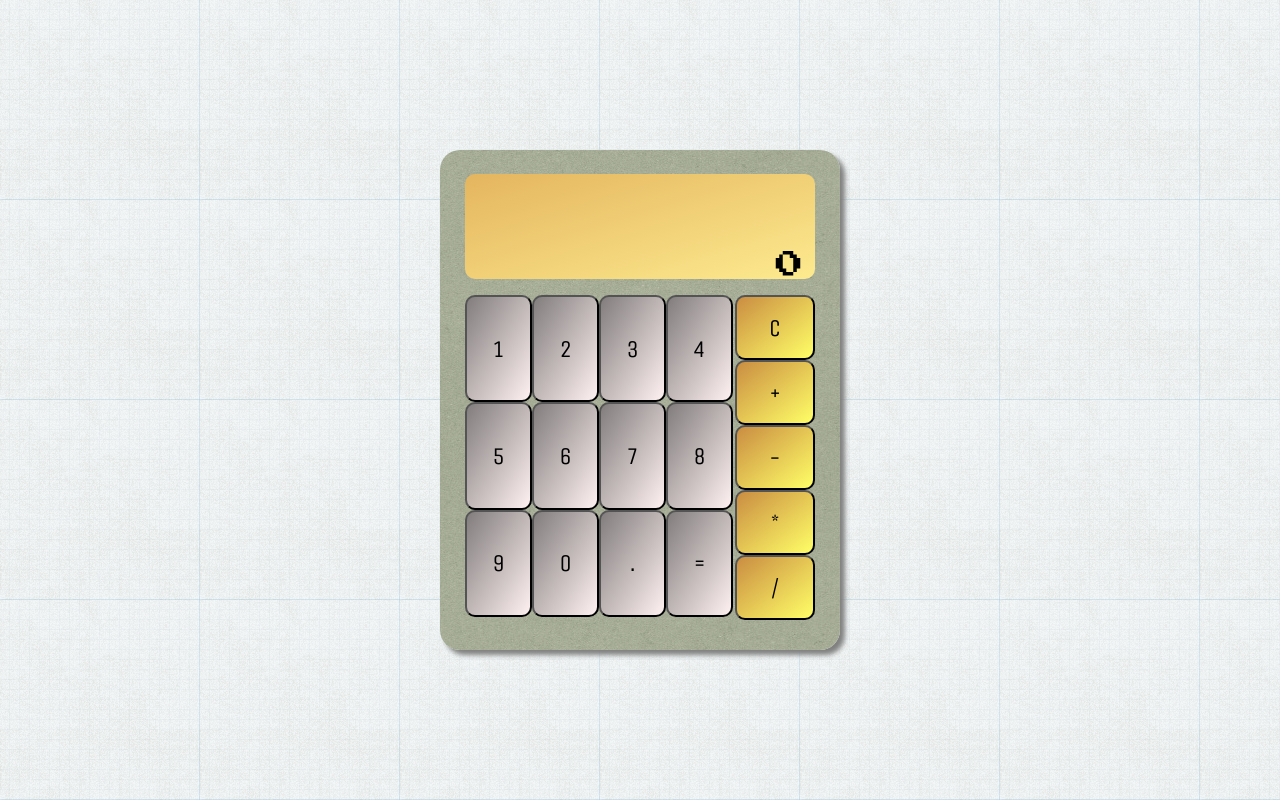
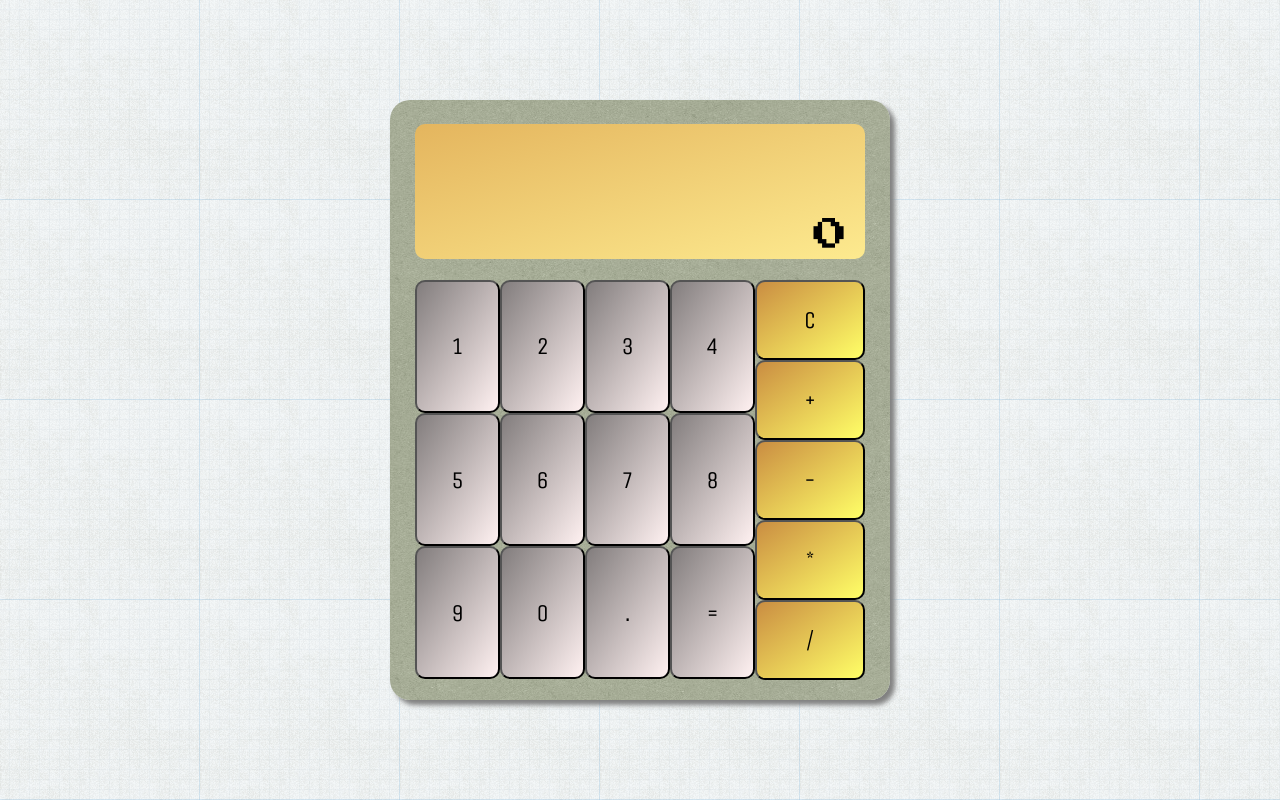
Before and after one commit to Brett-Bonnet/calculator, a plain HTML site: page index.html in a window 1280 px wide. Drawn offline with nearby package versions, Linux system fonts and the light colour scheme.

Commit message:
Update style.css

```diff
--- a/style.css
+++ b/style.css
@@ -10,8 +10,8 @@ html {
 .container {
   background-image: url("green_cup.png");
   margin: auto;
-  height: 500px;
-  width: 400px;
+  height: 600px;
+  width: 500px;
   position: absolute;
   top: 0; left: 0; bottom: 0; right: 0;
   border-radius: 20px;
@@ -22,8 +22,8 @@ html {
 .display {
   padding-top: 5px;
   border-radius: 10px;
-  width: 350px;
-  height: 100px;
+  width: 450px;
+  height: 130px;
   margin-left: auto;
   margin-right: auto;
   margin-top: 1.5em;
@@ -36,10 +36,12 @@ html {
     position: absolute;
     bottom: 0;
     right: 0;
-    width: 340px;
+    width: 435px;
+    font-stretch: condensed;
     text-align: right;
-    margin-right: 0.4em;
-    font-size: 175%;
+    margin-right: 0.5em;
+    margin-bottom: 0.2em;
+    font-size: 215%;
     overflow: auto;
 }
 
@@ -47,10 +49,11 @@ html {
   position: absolute;
   top: 0;
   right: 0;
-	width: 320px;
+  width: 435px;
   text-align: right;
   margin-right: 1em;
   margin-top: 0.5em;
+  font-size: 110%;
   overflow: auto;
 
 
@@ -59,17 +62,17 @@ html {
 
 .numbers {
   display: grid;
-  grid-template-columns: 67px 67px 67px 67px;
-  grid-template-rows: 33% 33% 33%;
-  height: 325px;
+  grid-template-columns: 85px 85px 85px 85px;
+  grid-template-rows: 33.3% 33.3% 33.3%;
+  height: 400px;
   width: 270px;
 }
 
 .operators {
   display: grid;
-  height: 325px;
-  width: 80px;
-
+  height: 400px;
+  width: 110px;
+  margin-left: auto;
 
 }
 
@@ -101,10 +104,10 @@ button:hover {
 
 .center {
   display: flex;
-  margin-top: 1em;
+  margin-top: 1.3em;
   margin-left: auto;
   margin-right: auto;
-  height: 325px;
-  width: 350px;
+  height: 400px;
+  width: 450px;
 
 }
```
Lines whose indentation alone changed are shown as unchanged.
